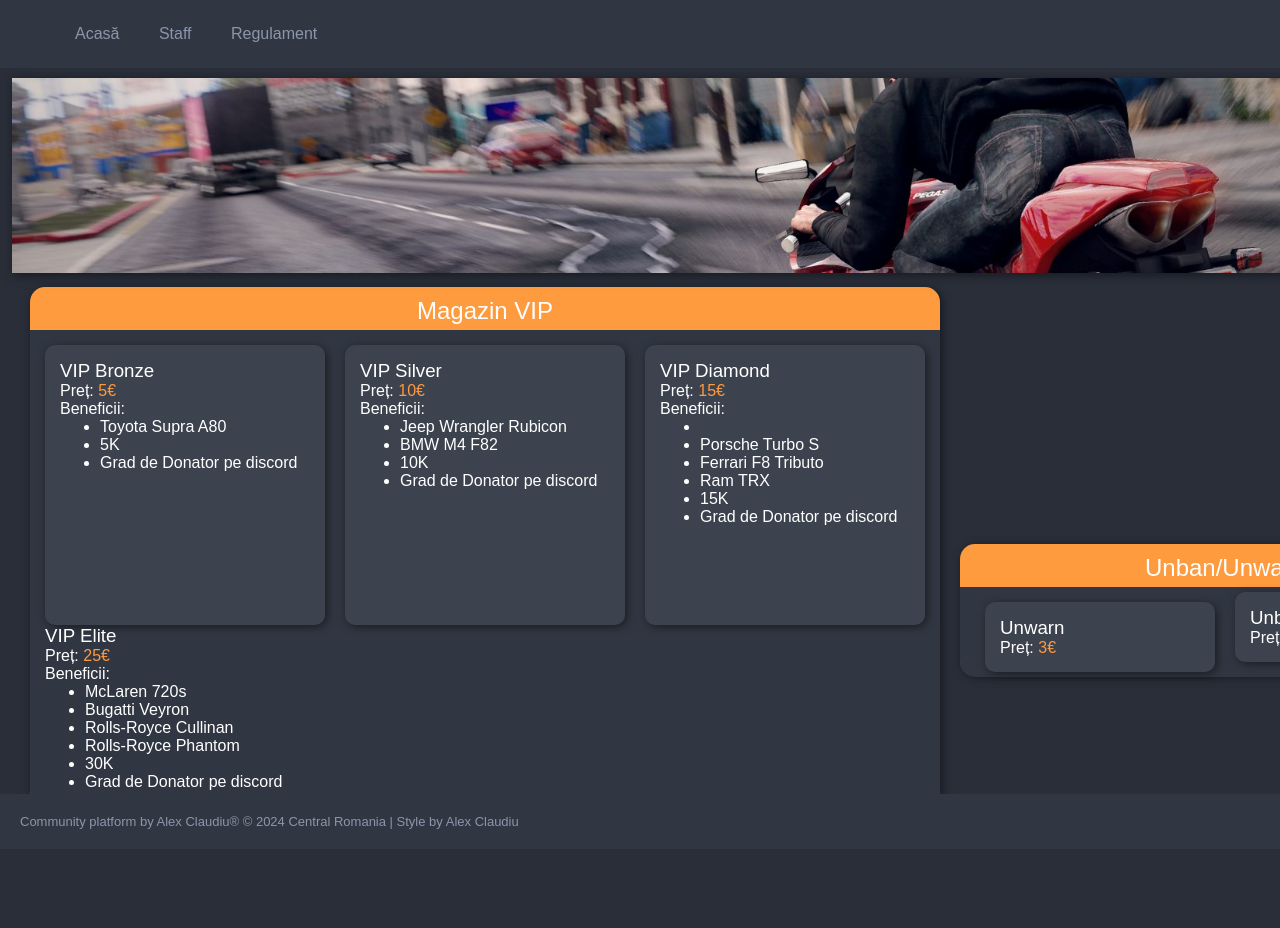
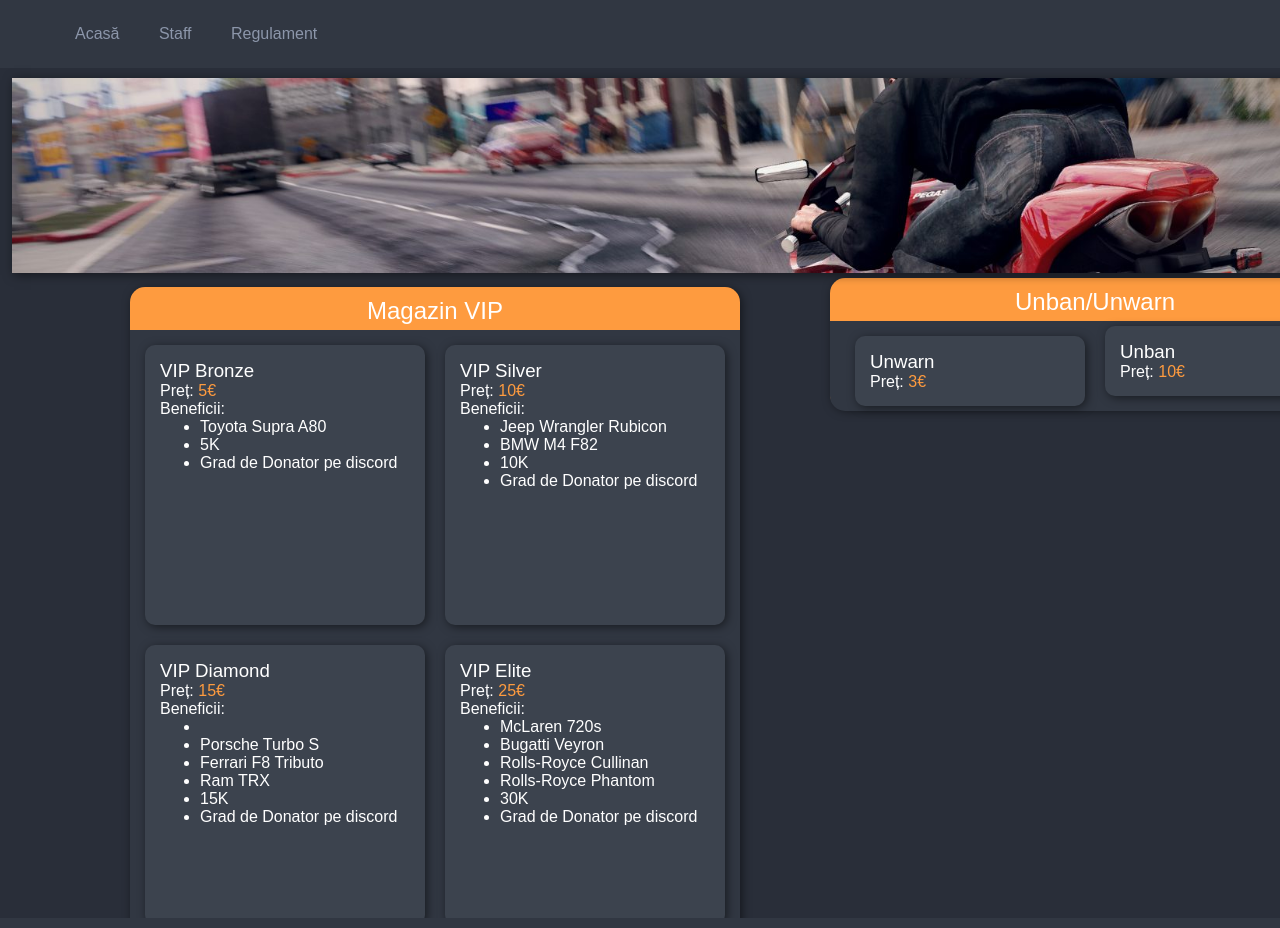
Before and after one commit to Central-Romania-Roleplay/CentralRomaniaRP, a plain HTML site: page Shop.html in a window 1280 px wide. Shown: the top 928 px of the page. Before the commit the page ends 849 px from the top, so only its background shows below. Drawn offline with Linux system fonts and the light colour scheme.

Commit message:
design.css

```diff
--- a/design.css
+++ b/design.css
@@ -598,17 +598,17 @@ hr {
 }
 .shopzone {
     background: #fe9b3f;
-    margin-left: 30px;
+    margin-left: 130px;
     margin-right: 30px;
     padding: 15px;
-    width: 880px;
+    width: 580px;
     border-radius: 15px;
     box-shadow: 2px 2px 10px rgba(0, 0, 0, 0.5);
 }
 .products {
     background: #313742;
     padding: 15px;
-    width: 880px;
+    width: 580px;
     margin-left: -15px;
     border-radius: 0px 0px 15px 15px;
     margin-bottom: -17px;
@@ -620,7 +620,7 @@ h2 {
     position: relative;
     top: -5px;
 }
-.vip-bronze, .vip-silver, .vip-diamond {
+.vip-bronze, .vip-silver, .vip-diamond, .vip-elite {
     background: #3c434e;
     box-shadow: 2px 2px 10px rgba(0, 0, 0, 0.5);
     padding: 15px;
@@ -653,16 +653,18 @@ h3 {
     margin-top: -280px;
 }
 .vip-diamond {
-    height: 250px;
-    margin-left: 600px;
+    margin-top: 20px;
+}
+.vip-elite {
     margin-top: -280px;
+    margin-left: 300px;
 }
 
 .unban-unwarn {
     background: #fe9b3f;
-    margin-left: 960px;
-    margin-top: -260px;
-    margin-bottom: 119px;
+    margin-left: 830px;
+    margin-top: -660px;
+    margin-bottom: 509px;
     padding: 15px;
     width: 500px;
     border-radius: 15px;
@@ -735,10 +737,13 @@ h3 {
     .products {
         margin-left: -15px;
     }
-    .vip-bronze,.vip-silver,.vip-diamond {
+    .vip-bronze,.vip-silver,.vip-diamond, .vip-elite {
         margin-left: -10px;
         padding: 10px;
         margin-top: 15px;
+    }
+    .vip-elite {
+        width: 100%;
     }
     .unban-unwarn {
         margin-left: 15px;
```
